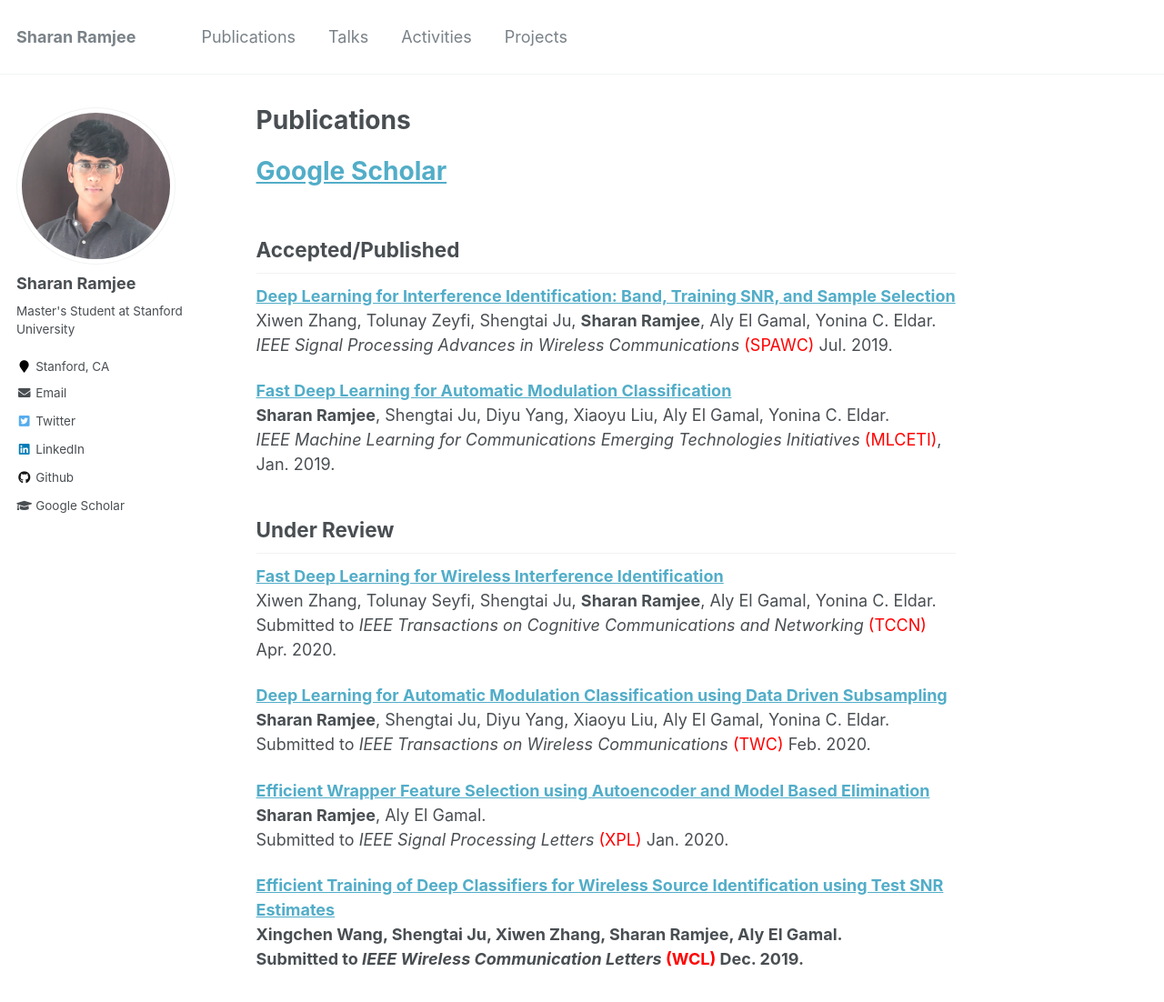
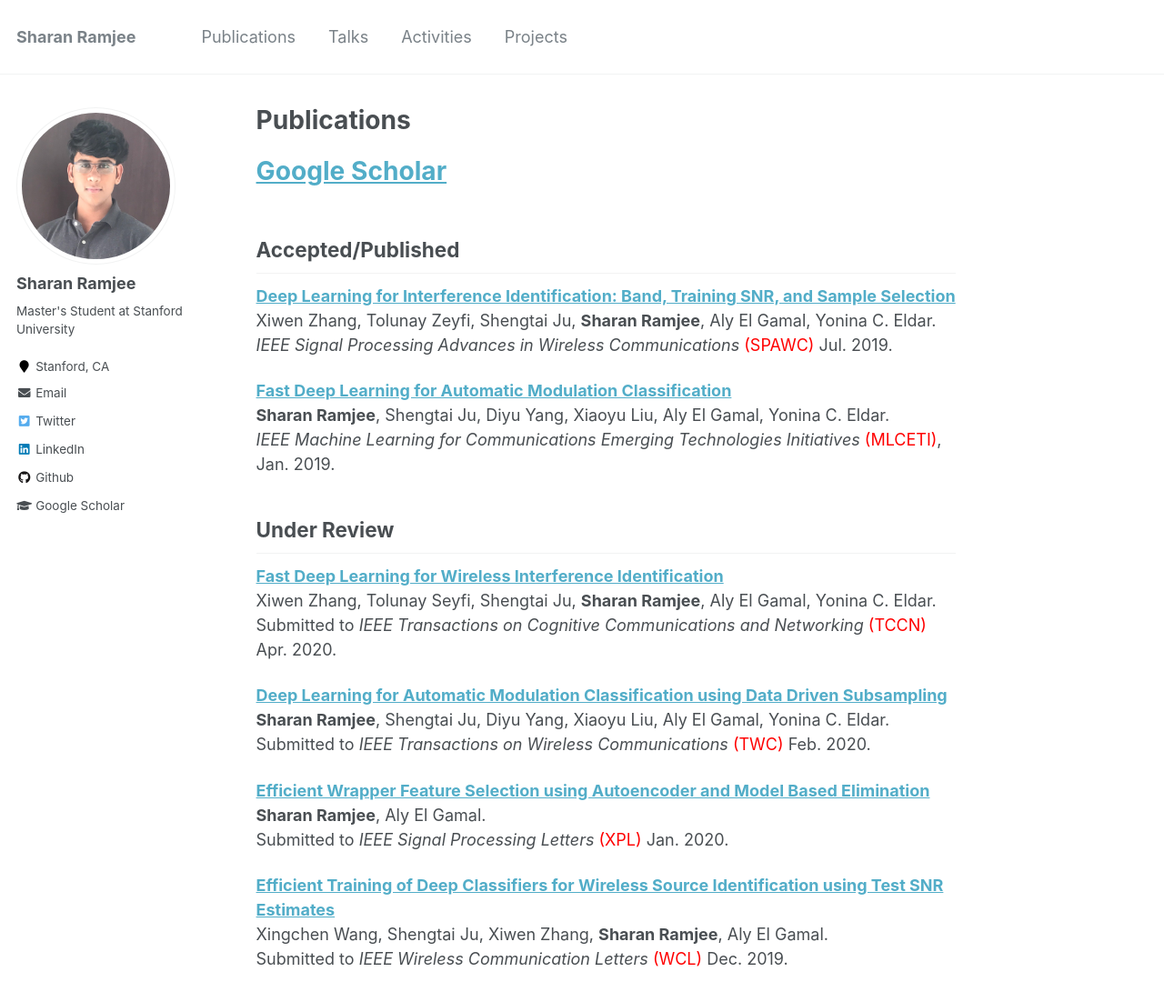
Before and after one commit to sharanramjee/sharanramjee.github.io, a Jekyll site: the page built from _pages/publications.md, in a window 1280 px wide and 1280 px high. Shown: the top 1102 px of the window at 91% size. Built offline with Jekyll 4.4.1, drawn with Linux system fonts in a browser that asks for light colours.

```diff
--- a/_pages/publications.md
+++ b/_pages/publications.md
@@ -29,5 +29,5 @@ Submitted to <i>IEEE Transactions on Wireless Communications</i> <span style="co
 Submitted to <i> IEEE Signal Processing Letters</i> <span style="color:red">(XPL)</span> Jan. 2020.
 
 <b>[Efficient Training of Deep Classifiers for Wireless Source Identification using Test SNR Estimates](http://sharanramjee.github.io/publications/wcl2019)</b> <br>
-<b>Xingchen Wang, Shengtai Ju, Xiwen Zhang, Sharan Ramjee, Aly El Gamal. <br>
+Xingchen Wang, Shengtai Ju, Xiwen Zhang, <b>Sharan Ramjee</b>, Aly El Gamal. <br>
 Submitted to <i> IEEE Wireless Communication Letters</i> <span style="color:red">(WCL)</span> Dec. 2019.
```
